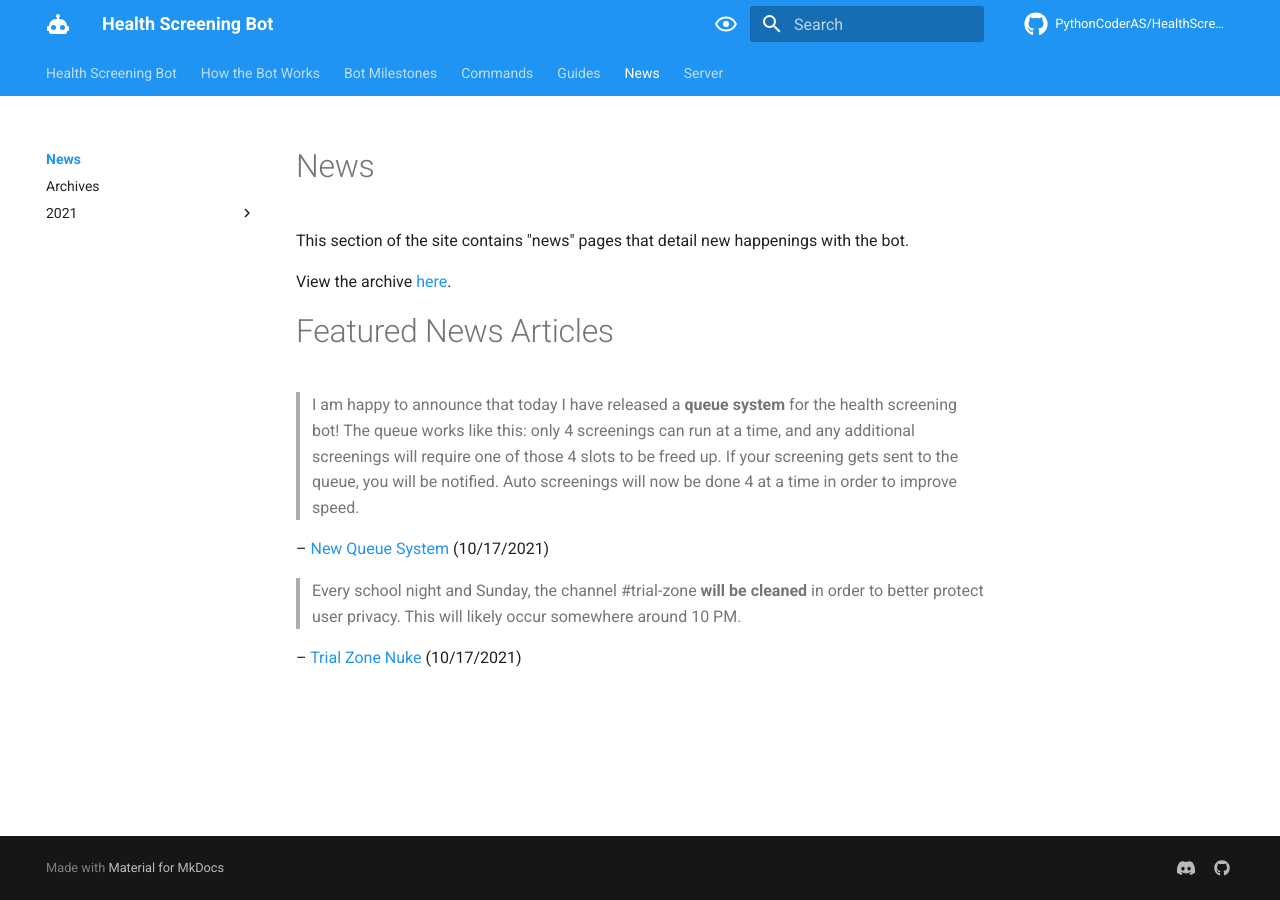
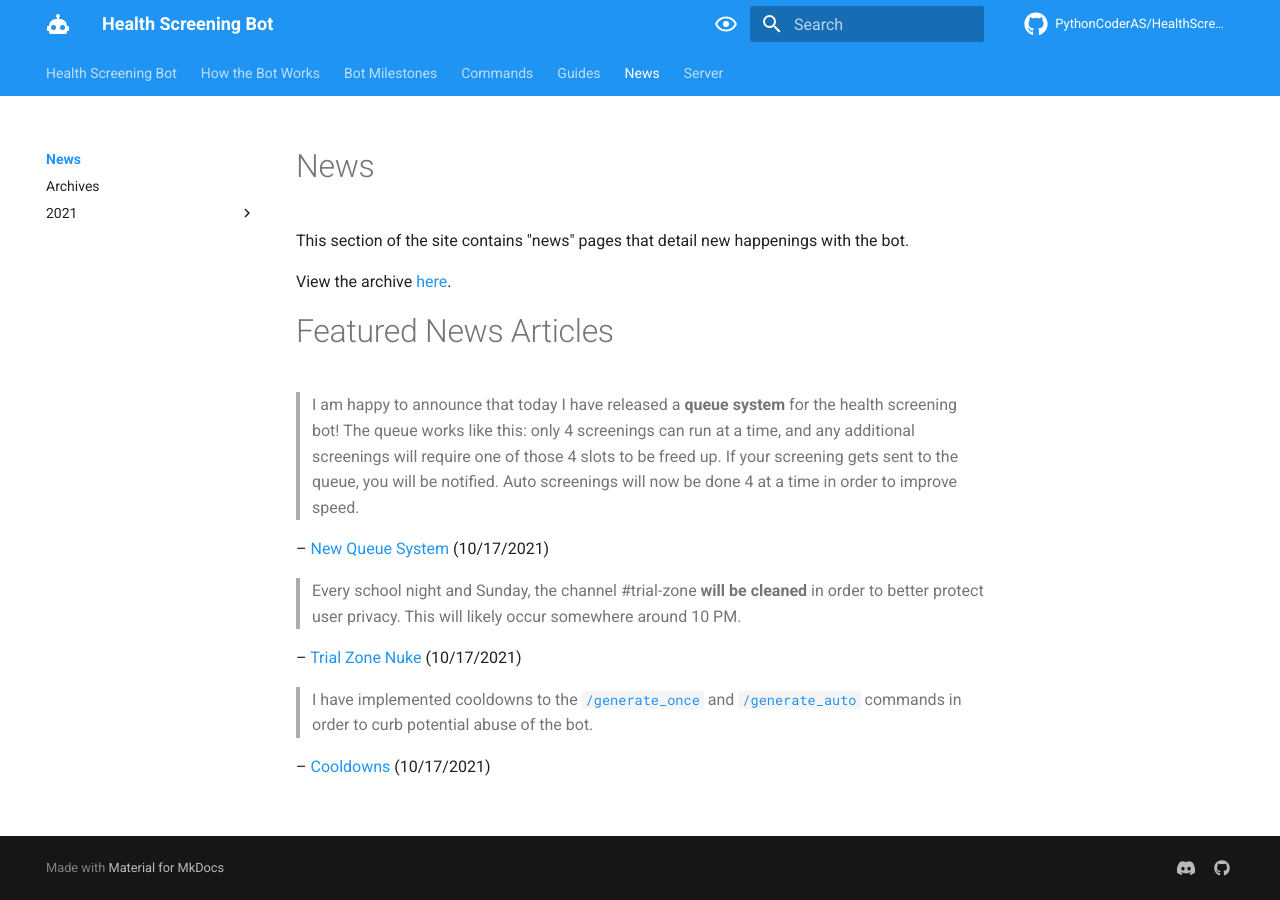
Before and after one commit to HealthScreening/HealthScreeningBot, an MkDocs documentation site: the page built from docs/docs/news/index.md, in a window 1280 px wide. Built offline with MkDocs 1.6.1 and Material for MkDocs 9.7.7, drawn with Linux system fonts in a browser that asks for light colours; comment, search, counter and statistics services are not loaded.

Commit message:
Add new article on cooldowns

```diff
--- a/docs/docs/news/index.md
+++ b/docs/docs/news/index.md
@@ -13,3 +13,7 @@ View the archive [here](archives.md).
 > Every school night and Sunday, the channel #trial-zone **will be cleaned** in order to better protect user privacy. This will likely occur somewhere around 10 PM.
 
 – [Trial Zone Nuke](2021/10/17/nuke-trial-zone.md) (10/17/2021)
+
+> I have implemented cooldowns to the [`/generate_once`](../commands/generate-once.md) and [`/generate_auto`](../commands/generate-auto.md) commands in order to curb potential abuse of the bot.
+
+– [Cooldowns](2021/10/17/cooldown.md) (10/17/2021)
```
Also changed, not shown: docs/docs/news/2021/10/17/cooldown.md (added, +6 -0 lines), docs/docs/news/archives.md (+4 -0 lines).
